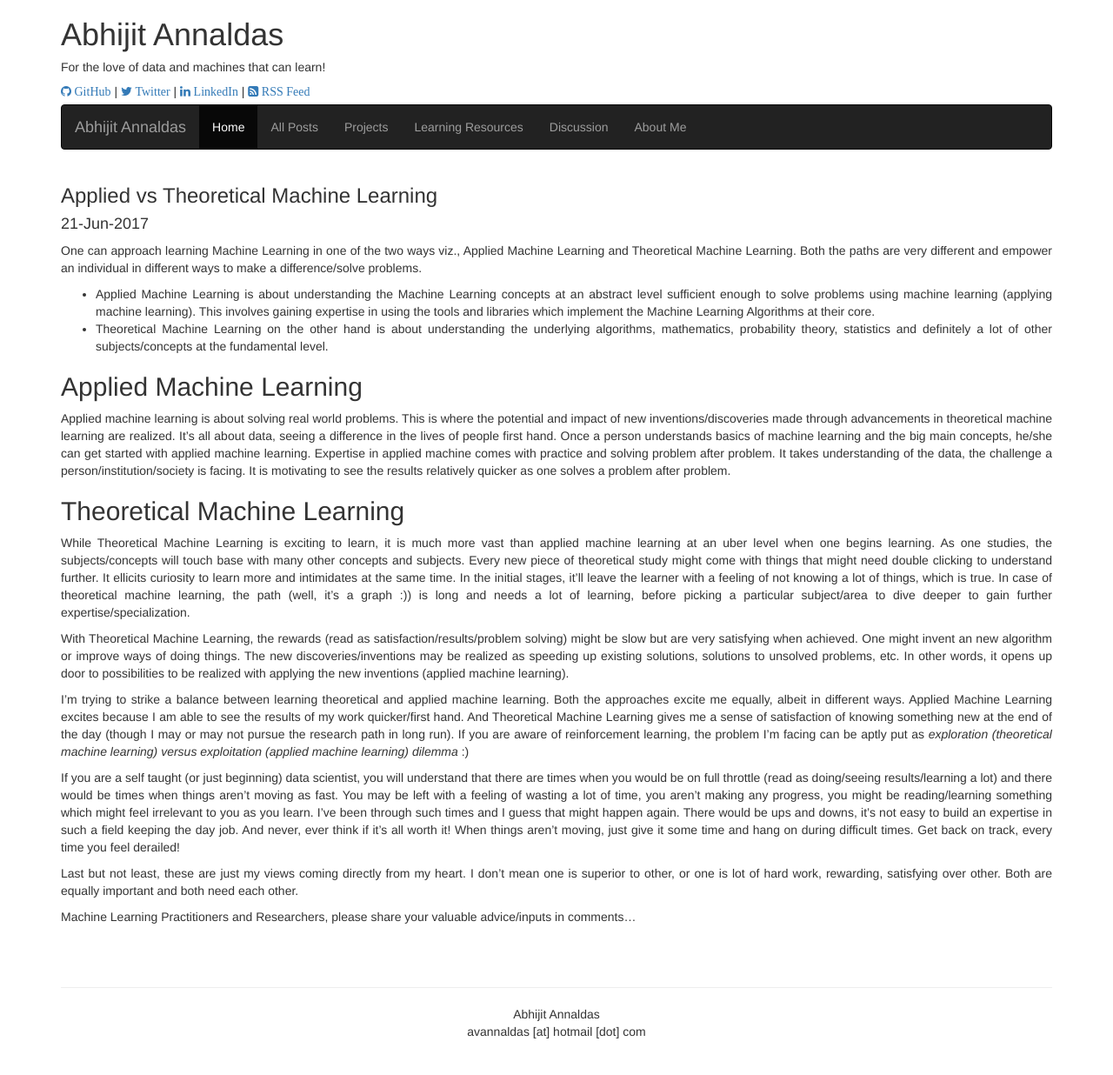
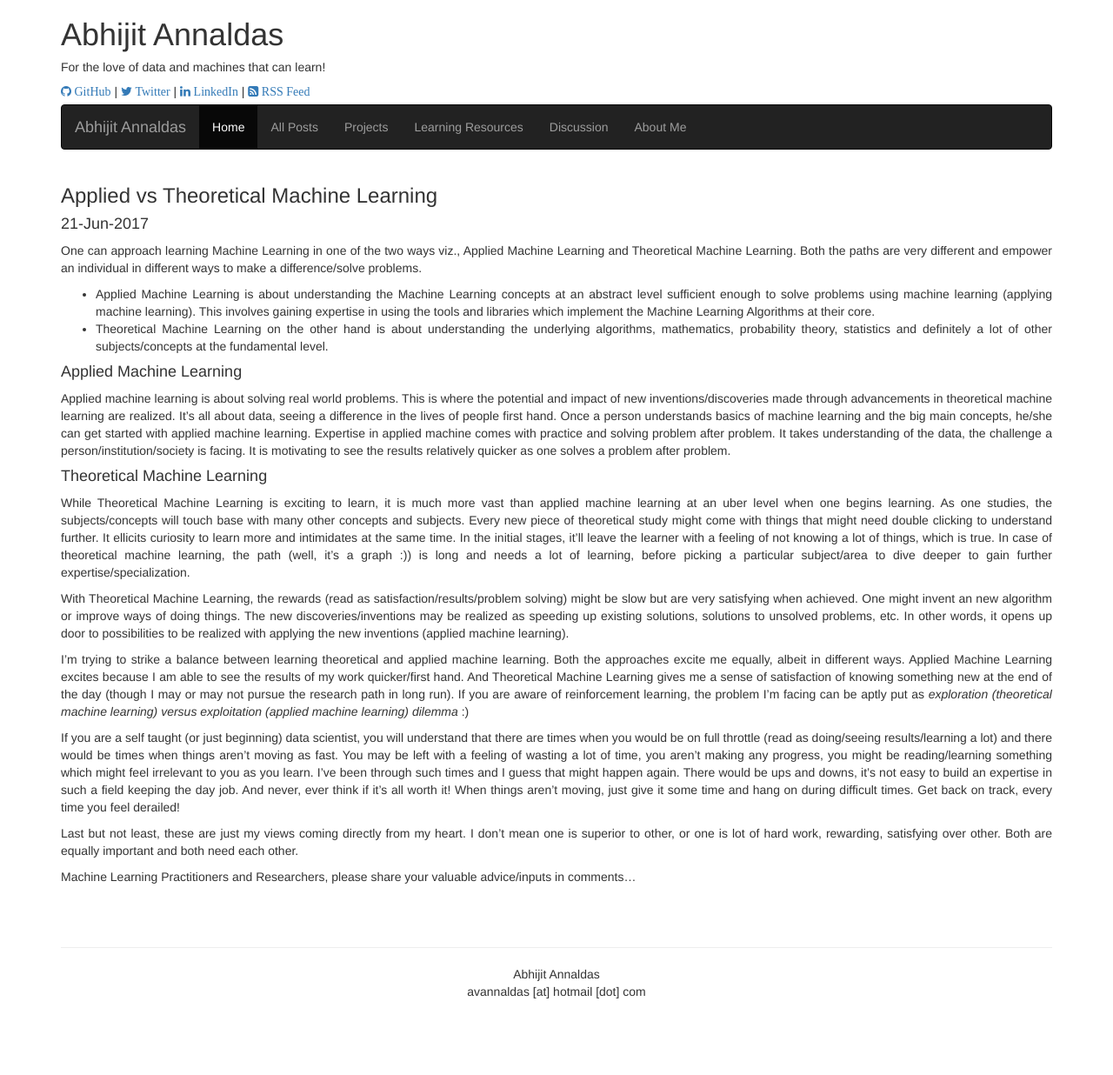
Before and after one commit to devm1023/ML_project, a Jekyll site: the page built from _posts/2017-06-21-applied-vs-theoretical-machine-learning.markdown, in a window 1280 px wide. Shown: the whole page at 87% size. Built offline with Jekyll 4.4.1, drawn with Linux system fonts in a browser that asks for light colours; nearby versions of some CDN libraries; comment, search, counter and statistics services are not loaded; after the commit the page ends 1190 px from its top, so only the background shows below that.

```diff
--- a/_posts/2017-06-21-applied-vs-theoretical-machine-learning.markdown
+++ b/_posts/2017-06-21-applied-vs-theoretical-machine-learning.markdown
@@ -9,10 +9,10 @@ One can approach learning Machine Learning in one of the two ways viz., Applied
 * Applied Machine Learning is about understanding the Machine Learning concepts at an abstract level sufficient enough to solve problems using machine learning (applying machine learning). This involves gaining expertise in using the tools and libraries which implement the Machine Learning Algorithms at their core.
 * Theoretical Machine Learning on the other hand is about understanding the underlying algorithms, mathematics, probability theory, statistics and definitely a lot of other subjects/concepts at the fundamental level.
 
-## Applied Machine Learning
+#### Applied Machine Learning
 Applied machine learning is about solving real world problems. This is where the potential and impact of new inventions/discoveries made through advancements in theoretical machine learning are realized. It's all about data, seeing a difference in the lives of people first hand. Once a person understands basics of machine learning and the big main concepts, he/she can get started with applied machine learning. Expertise in applied machine comes with practice and solving problem after problem. It takes understanding of the data, the challenge a person/institution/society is facing. It is motivating to see the results relatively quicker as one solves a problem after problem.
 
-## Theoretical Machine Learning
+#### Theoretical Machine Learning
 While Theoretical Machine Learning is exciting to learn, it is much more vast than applied machine learning at an uber level when one begins learning. As one studies, the subjects/concepts will touch base with many other concepts and subjects. Every new piece of theoretical study might come with things that might need double clicking to understand further. It ellicits curiosity to learn more and intimidates at the same time. In the initial stages, it'll leave the learner with a feeling of not knowing a lot of things, which is true. In case of theoretical machine learning, the path (well, it's a graph :)) is long and needs a lot of learning, before picking a particular subject/area to dive deeper to gain further expertise/specialization.
 
 With Theoretical Machine Learning, the rewards (read as satisfaction/results/problem solving) might be slow but are very satisfying when achieved. One might invent an new algorithm or improve ways of doing things. The new discoveries/inventions may be realized as speeding up existing solutions, solutions to unsolved problems, etc. In other words, it opens up door to possibilities to be realized with applying the new inventions (applied machine learning).
```
